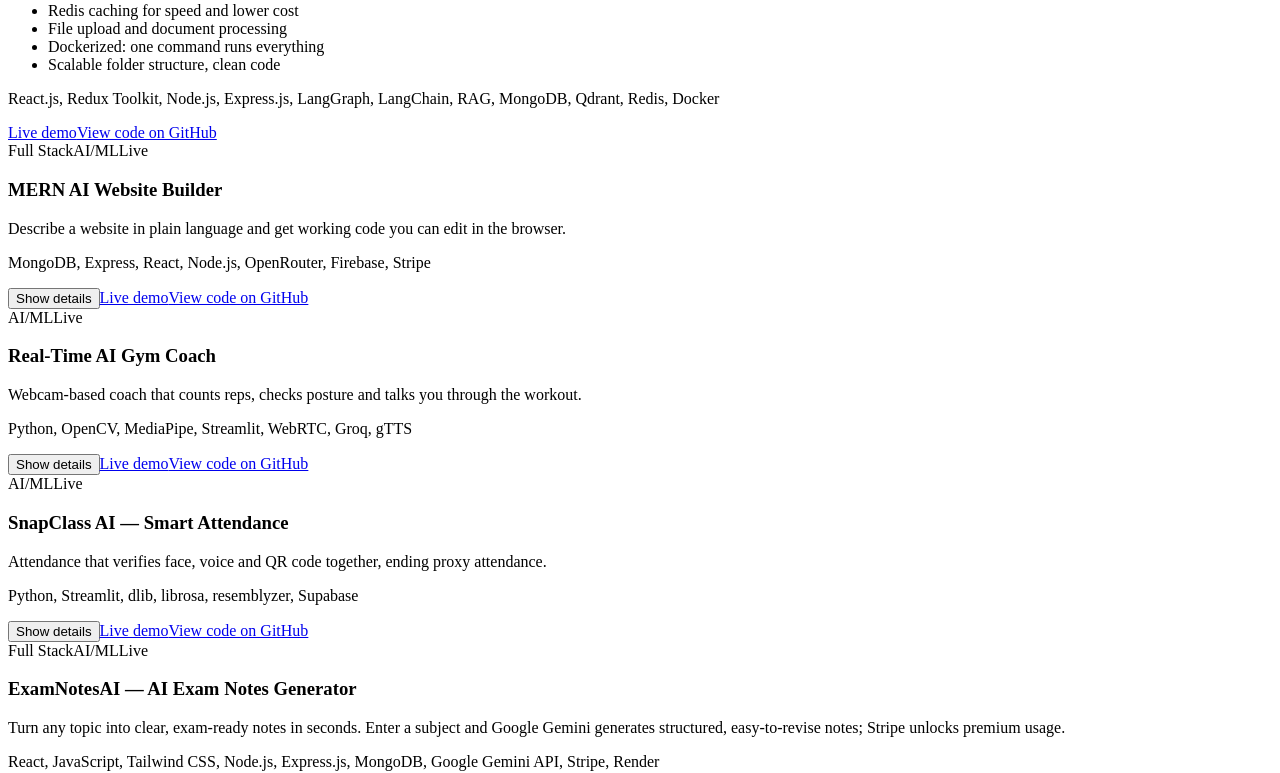
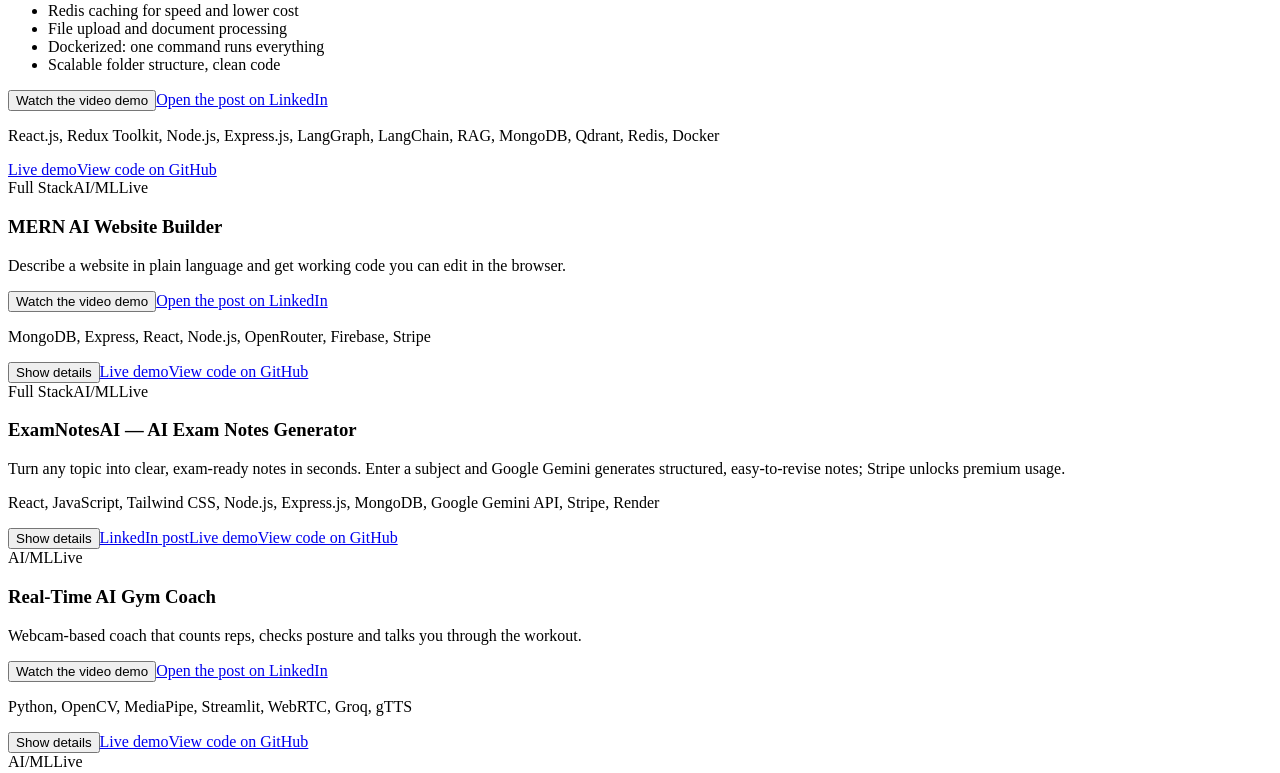
Before and after one commit to Krishnak64/PortFolio-WebSite, a React (Vite) app: page / in a window 1280 px wide. Shown: the part 2192-2965 px from the top of the page. Built offline with nearby package versions, Linux system fonts and the light colour scheme; the HTML template or start-up script is replaced by a standard one.

Commit message:
adding videos

```diff
--- a/src/App.jsx
+++ b/src/App.jsx
@@ -75,11 +75,13 @@
                 <h3>{p.name}</h3>
                 <p>{p.blurb}</p>
                 {isOpen && <ul className={p.featured ? "two" : ""}>{p.features.map(f => <li key={f}>{f}</li>)}</ul>}
+                {p.videoEmbed && <Video src={p.videoEmbed} name={p.name} />}
                 {p.readmeDemo && <p className="muted">Video demo: available in the project README on GitHub.</p>}
                 <p className="stack">{p.stack.join(", ")}</p>
                 <div className="row">
                   {!p.featured && <button className="link" aria-expanded={isOpen} onClick={() => setOpen(open === p.id ? null : p.id)}>{isOpen ? "Hide details" : "Show details"}</button>}
                   {p.readmeDemo && <a className="link" href={p.repo + "#readme"} target="_blank" rel="noreferrer">Watch video demo (in README)</a>}
+                  {p.post && <a className="link" href={p.post} target="_blank" rel="noreferrer">LinkedIn post</a>}
                   {typeof p.live === "string" && <a className="link" href={p.live} target="_blank" rel="noreferrer">Live demo</a>}
                   {p.demo && <a className="link" href={p.demo} target="_blank" rel="noreferrer">Streamlit demo</a>}
                   <a className="link" href={p.repo} target="_blank" rel="noreferrer">View code on GitHub</a>
@@ -204,3 +206,15 @@
   }, []);
   return <canvas ref={ref} className="net" aria-hidden="true" />;
 }
+
+function Video({ src, name }) {
+  const [on, setOn] = useState(false);
+  return (
+    <div className="vid">
+      {on
+        ? <div className="vid-frame"><iframe src={src} title={`${name} video demo on LinkedIn`} loading="lazy" allowFullScreen /></div>
+        : <button className="vid-btn" onClick={() => setOn(true)}><i className="play" aria-hidden="true" /><span>Watch the video demo</span></button>}
+      <a className="link" href={src.replace("/embed", "").replace("?collapsed=1", "")} target="_blank" rel="noreferrer">Open the post on LinkedIn</a>
+    </div>
+  );
+}
--- a/src/data.js
+++ b/src/data.js
@@ -32,31 +32,35 @@
     text: "4-week industry-backed program on Foundations of AI: ML concepts and real-world application development with mentors and peers." },
 ];
 export const projects = [
-  { id: "cortex", featured: true,  tags: ["fs", "ai"], name: "CORTEX AI — Multi-Agent Platform", live: "https://github.com/Krishnak64/Multi-Agent-AI-Platform-CortexAI-",
+  { id: "cortex", featured: true, videoEmbed: "https://www.linkedin.com/embed/feed/update/urn:li:ugcPost:7508196879428374528?collapsed=1",  tags: ["fs", "ai"], name: "CORTEX AI — Multi-Agent Platform", live: "https://github.com/Krishnak64/Multi-Agent-AI-Platform-CortexAI-",
     blurb: "A production-ready multi-agent AI platform on the MERN stack with a microservices architecture. One prompt goes in, a router agent picks the right specialised agent, and the answer streams back.",
     features: ["8 specialised agents behind one router", "LangGraph routing and state management", "RAG: chat with your own PDFs using Qdrant", "Token-by-token streaming responses", "AI tool calling for external tools", "Microservices behind an API gateway", "JWT authentication", "Redis caching for speed and lower cost", "File upload and document processing", "Dockerized: one command runs everything", "Scalable folder structure, clean code"],
     stack: ["React.js", "Redux Toolkit", "Node.js", "Express.js", "LangGraph", "LangChain", "RAG", "MongoDB", "Qdrant", "Redis", "Docker"], repo: "https://github.com/Krishnak64/Multi-Agent-AI-Platform-CortexAI-" },
-  { id: "builder", tags: ["fs", "ai"], name: "MERN AI Website Builder", live: "https://websitebuilder-3p61.onrender.com/",
+  { id: "builder", videoEmbed: "https://www.linkedin.com/embed/feed/update/urn:li:ugcPost:7484309148197900288?collapsed=1", tags: ["fs", "ai"], name: "MERN AI Website Builder", live: "https://websitebuilder-3p61.onrender.com/",
     blurb: "Describe a website in plain language and get working code you can edit in the browser.",
     features: ["OpenRouter API for code generation", "Monaco Editor for in-browser editing", "Firebase auth and storage, Stripe payments", "Express REST APIs, MongoDB schemas, deployed on Render"],
     stack: ["MongoDB", "Express", "React", "Node.js", "OpenRouter", "Firebase", "Stripe"], repo: "https://github.com/Krishnak64/WebSiteBuilder-" },
-  { id: "gym", tags: ["ai"], name: "Real-Time AI Gym Coach", live: "https://ai-gym-coach-live.netlify.app/",
+  { id: "examnotes", post: "https://www.linkedin.com/posts/krishna-kumar-5230b4300_excited-to-share-my-latest-project-examnotes-activity-7430296315479162880-UD71", tags: ["fs", "ai"], name: "ExamNotesAI — AI Exam Notes Generator", live: "https://examnotesaiclient-vl8k.onrender.com/",
+    blurb: "Turn any topic into clear, exam-ready notes in seconds. Enter a subject and Google Gemini generates structured, easy-to-revise notes; Stripe unlocks premium usage.",
+    features: ["AI-generated, well-structured notes powered by Google Gemini", "Stripe payments for credits and premium access", "Secure sign up and log in", "Topic-based generation for any subject", "Responsive on desktop, tablet and mobile", "Separate client and server, deployed on Render"],
+    stack: ["React", "JavaScript", "Tailwind CSS", "Node.js", "Express.js", "MongoDB", "Google Gemini API", "Stripe", "Render"], repo: "https://github.com/Krishnak64/ExamNotesAI" },
+  { id: "gym", videoEmbed: "https://www.linkedin.com/embed/feed/update/urn:li:ugcPost:7472608634925993984?collapsed=1", tags: ["ai"], name: "Real-Time AI Gym Coach", live: "https://ai-gym-coach-live.netlify.app/",
     blurb: "Webcam-based coach that counts reps, checks posture and talks you through the workout.",
     features: ["MediaPipe tracks 33 body landmarks live", "Groq LLM gives form corrections and motivation", "gTTS voice guidance, hands-free", "Streamlit UI, WebRTC video, Pandas session tracking"],
     stack: ["Python", "OpenCV", "MediaPipe", "Streamlit", "WebRTC", "Groq", "gTTS"], repo: "https://github.com/Krishnak64/RealTime-Voice-Video-AI-GYM-Trainer-Mediapipe" },
-  { id: "snap", tags: ["ai"], name: "SnapClass AI — Smart Attendance", live: "https://snapclass-ai-attendance-landing-pag.vercel.app/",
+  { id: "snap", videoEmbed: "https://www.linkedin.com/embed/feed/update/urn:li:ugcPost:7465707139118911488?collapsed=1", tags: ["ai"], name: "SnapClass AI — Smart Attendance", live: "https://snapclass-ai-attendance-landing-pag.vercel.app/",
     blurb: "Attendance that verifies face, voice and QR code together, ending proxy attendance.",
     features: ["dlib + face_recognition for faces, librosa + resemblyzer for voice", "Supabase cloud database, real-time records", "bcrypt auth and dynamic QR codes with segno", "Cut manual attendance time by 80–90%"],
     stack: ["Python", "Streamlit", "dlib", "librosa", "resemblyzer", "Supabase"], repo: "https://github.com/Krishnak64/snapclass_ai-attendance-project" },
-  { id: "examnotes", tags: ["fs", "ai"], name: "ExamNotesAI — AI Exam Notes Generator", live: "https://examnotesaiclient-vl8k.onrender.com/",
-    blurb: "Turn any topic into clear, exam-ready notes in seconds. Enter a subject and Google Gemini generates structured, easy-to-revise notes; Stripe unlocks premium usage.",
-    features: ["AI-generated, well-structured notes powered by Google Gemini", "Stripe payments for credits and premium access", "Secure sign up and log in", "Topic-based generation for any subject", "Responsive on desktop, tablet and mobile", "Separate client and server, deployed on Render"],
-    stack: ["React", "JavaScript", "Tailwind CSS", "Node.js", "Express.js", "MongoDB", "Google Gemini API", "Stripe", "Render"], repo: "https://github.com/Krishnak64/ExamNotesAI" },
+  { id: "videoassistant", videoEmbed: "https://www.linkedin.com/embed/feed/update/urn:li:ugcPost:7495212390024896512?collapsed=1", tags: ["ai"], name: "AI Video Assistant — Long Videos into Actionable Insights",
+    blurb: "A generative AI assistant that turns long meetings, lectures, interviews and YouTube videos into something you can quickly understand and interact with, instead of watching for hours.",
+    features: ["Audio and video transcription: converts speech into text", "AI summarization: concise summaries of long content", "Action items: extracts tasks that need to be completed", "Key decisions: identifies important decisions from the conversation", "Open questions: finds questions that were left unanswered", "Works with YouTube links and local video files"],
+    stack: ["Python", "Generative AI / LLMs", "LangChain", "RAG", "Vector Search", "Speech-to-Text", "Prompt Engineering"], repo: "https://github.com/Krishnak64" },
   { id: "flappybird", tags: ["ai"], name: "Flappy Bird AI — Deep Reinforcement Learning",
     blurb: "An intelligent Flappy Bird agent trained using Deep Q-Networks (DQN) that learns optimal actions through rewards, penalties, and continuous interaction with the game environment.",
     features: ["Deep Q-Network (DQN) based decision making", "Experience Replay for stable training", "Epsilon-Greedy exploration strategy", "Reward and penalty based learning", "Neural network based Q-value prediction", "Continuous environment interaction", "Progressive improvement through reinforcement learning"],
     stack: ["Python", "PyTorch", "Deep Reinforcement Learning", "DQN", "Experience Replay", "Neural Networks"], repo: "https://github.com/Krishnak64/FlappyBird_RL" },
-  { id: "vybes", tags: ["fs"], name: "Vybes — Social Media Platform", live: "https://vybe-s6ib.onrender.com/signin",
+  { id: "vybes", videoEmbed: "https://www.linkedin.com/embed/feed/update/urn:li:ugcPost:7402965149369724928?collapsed=1", tags: ["fs"], name: "Vybes — Social Media Platform", live: "https://vybe-s6ib.onrender.com/signin",
     blurb: "Production-grade social app with posts, reels, stories, likes, comments and follows, serving real users.",
     features: ["Real-time chat and notifications with Socket.IO", "JWT + bcrypt secure auth, protected endpoints", "MongoDB indexing for faster queries", "Media uploads managed via Cloudinary"],
     stack: ["React", "Node.js", "Express", "MongoDB", "Socket.IO", "JWT", "Cloudinary"], repo: "https://github.com/Krishnak64/1.vybe" },
@@ -68,7 +72,7 @@
     blurb: "A machine learning web application that predicts heart disease risk from clinical parameters using multiple classification models and an interactive Streamlit interface.",
     features: ["Exploratory Data Analysis and visualization", "Data cleaning and invalid value handling", "Categorical feature encoding", "Feature scaling using StandardScaler", "Comparison of 5 classification models", "KNN selected as the final prediction model", "Saved model and preprocessing pipeline", "Interactive real-time predictions"],
     stack: ["Python", "Pandas", "NumPy", "Scikit-learn", "Matplotlib", "Seaborn", "Streamlit"], repo: "https://github.com/Krishnak64/Heart_DiseasePrediction_ML", live: "https://heartpredictiondisease.streamlit.app/" },
-  { id: "meethub", tags: ["fs"], name: "MeetHub — Video Calling Platform",
+  { id: "meethub", videoEmbed: "https://www.linkedin.com/embed/feed/update/urn:li:ugcPost:7444918903157477377?collapsed=1", tags: ["fs"], name: "MeetHub — Video Calling Platform",
     blurb: "A real-time video calling platform built with React that enables users to create and join video meetings with an interactive meeting experience.",
     features: ["Real-time video calling", "Create and join video meetings", "Interactive meeting interface", "Responsive React frontend", "Real-time communication", "Meeting room based architecture"],
     stack: ["React.js", "JavaScript", "HTML", "CSS", "WebRTC"], repo: "https://github.com/Krishnak64/MeetHub-Video-Call", live: "https://meethubvideocallfrontend.onrender.com/" },
--- a/src/styles.css
+++ b/src/styles.css
@@ -88,3 +88,11 @@
 .card:hover::before,.resc:hover::before{opacity:1}
 .skills div{transition:transform .25s,border-color .25s}.skills div:hover{transform:translateY(-3px);border-left-color:var(--a2)}
 .tl li::before{background:linear-gradient(135deg,var(--a1),var(--a2));box-shadow:0 0 0 0 color-mix(in srgb,var(--a1) 60%,transparent);animation:pulse 2.4s infinite}
+/* ---- Video demo ---- */
+.vid{display:flex;flex-direction:column;align-items:flex-start;gap:10px;margin:6px 0}
+.vid-btn{display:flex;align-items:center;gap:14px;width:100%;max-width:504px;padding:14px 18px;border:1px solid var(--line);border-radius:12px;background:color-mix(in srgb,var(--surface) 70%,transparent);color:var(--ink);cursor:pointer;font:500 1rem "IBM Plex Sans",system-ui,sans-serif;transition:border-color .2s}
+.vid-btn:hover{border-color:var(--a1)}
+.play{width:36px;height:36px;border-radius:50%;background:var(--a1);position:relative;flex-shrink:0}
+.play::after{content:"";position:absolute;left:14px;top:10px;border-left:12px solid var(--accent-ink);border-top:8px solid transparent;border-bottom:8px solid transparent}
+.vid-frame{width:100%;max-width:504px;border-radius:12px;overflow:hidden;border:1px solid var(--line);background:#fff}
+.vid-frame iframe{display:block;width:100%;height:555px;border:0}
```
